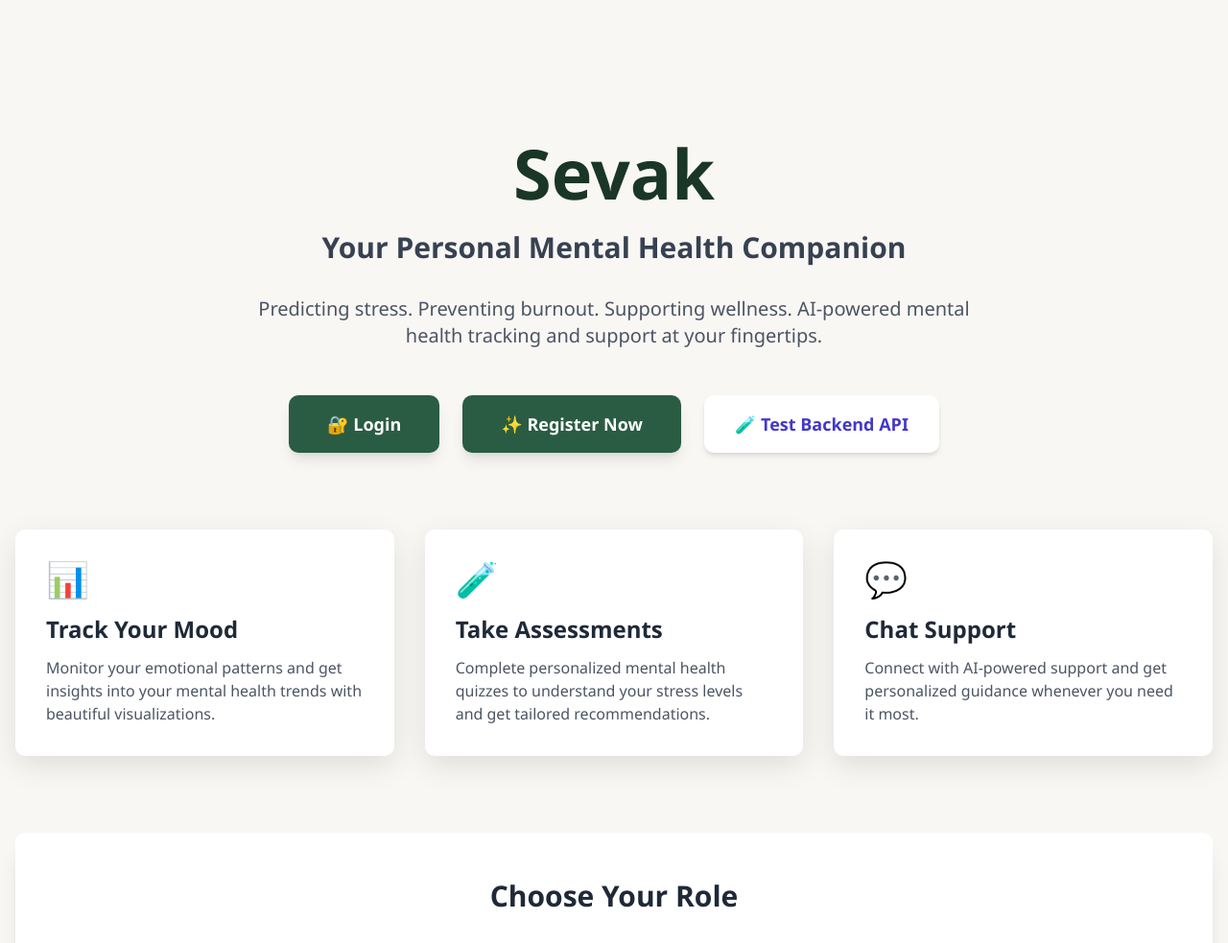
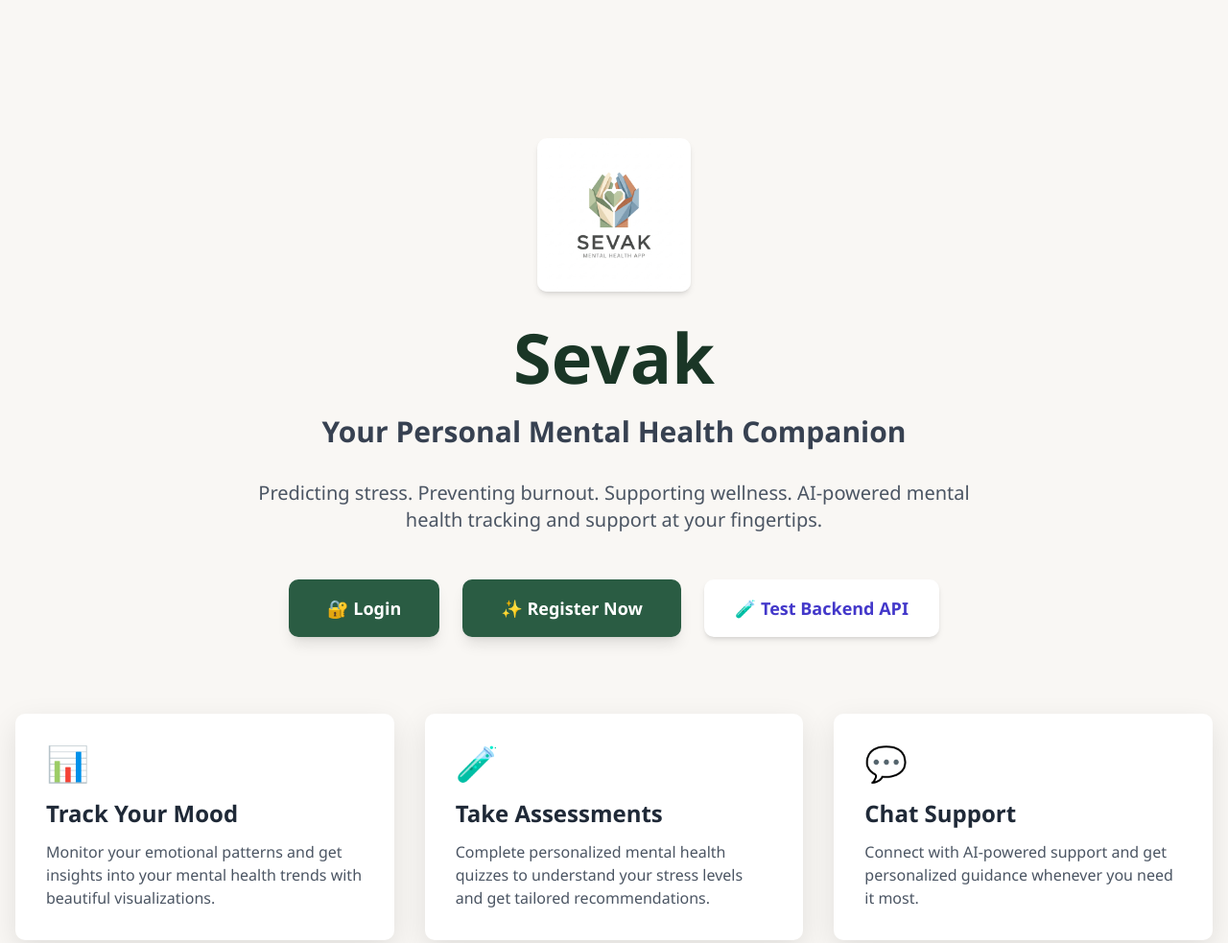
Before and after one commit to hnsk18/MentalHealthTracker, a website: page frontend/index.html in a window 1280 px wide. Shown: the top 983 px of the page at 96% size. Drawn offline with nearby package versions, Linux system fonts and the light colour scheme.

Commit message:
Logo and Favicon

```diff
--- a/frontend/index.html
+++ b/frontend/index.html
@@ -8,13 +8,15 @@
     <script src="https://cdn.jsdelivr.net/npm/chart.js"></script>
     <script src="js/script.js" defer></script>
     <link rel="stylesheet" href="css/style.css">
+    <link rel="icon" type="image/png" href="images/sevak_paper_logo.png">
 </head>
 <body class="bg-[#F9F7F4] min-h-screen">
 
     <!-- Navigation Bar (Hidden by default, shown after login) -->
     <nav id="navbar" class="hidden fixed top-0 w-full bg-white shadow-lg z-50 navbar">
         <div class="max-w-7xl mx-auto px-6 py-3 flex justify-between items-center">
-            <div class="flex items-center gap-2">
+            <div class="flex items-center gap-3 cursor-pointer" onclick="navigateTo('dashboard')">
+                <img src="images/sevak_paper_logo.png" alt="Sevak Logo" class="w-10 h-10 rounded-lg shadow-sm object-cover">
                 <h1 class="text-2xl font-bold text-[#1A3626]">Sevak</h1>
             </div>
             <div class="hidden md:flex gap-8 items-center">
@@ -50,6 +52,9 @@
             <div class="max-w-7xl mx-auto px-4 py-20">
                 <!-- Hero Section -->
                 <div class="text-center mb-20">
+                    <div class="flex justify-center mb-8">
+                        <img src="images/sevak_paper_logo.png" alt="Sevak Logo" class="w-32 h-32 md:w-40 md:h-40 rounded-3xl shadow-md object-cover">
+                    </div>
                     <h1 class="text-6xl md:text-7xl font-bold text-[#1A3626] mb-6">Sevak</h1>
                     <p class="text-2xl md:text-3xl text-gray-700 mb-8 font-semibold">Your Personal Mental Health Companion</p>
                     <p class="text-xl text-gray-600 mb-12 max-w-3xl mx-auto">Predicting stress. Preventing burnout. Supporting wellness. AI-powered mental health tracking and support at your fingertips.</p>
```
Also changed, not shown: frontend/images/sevak_paper_logo.png (added).
